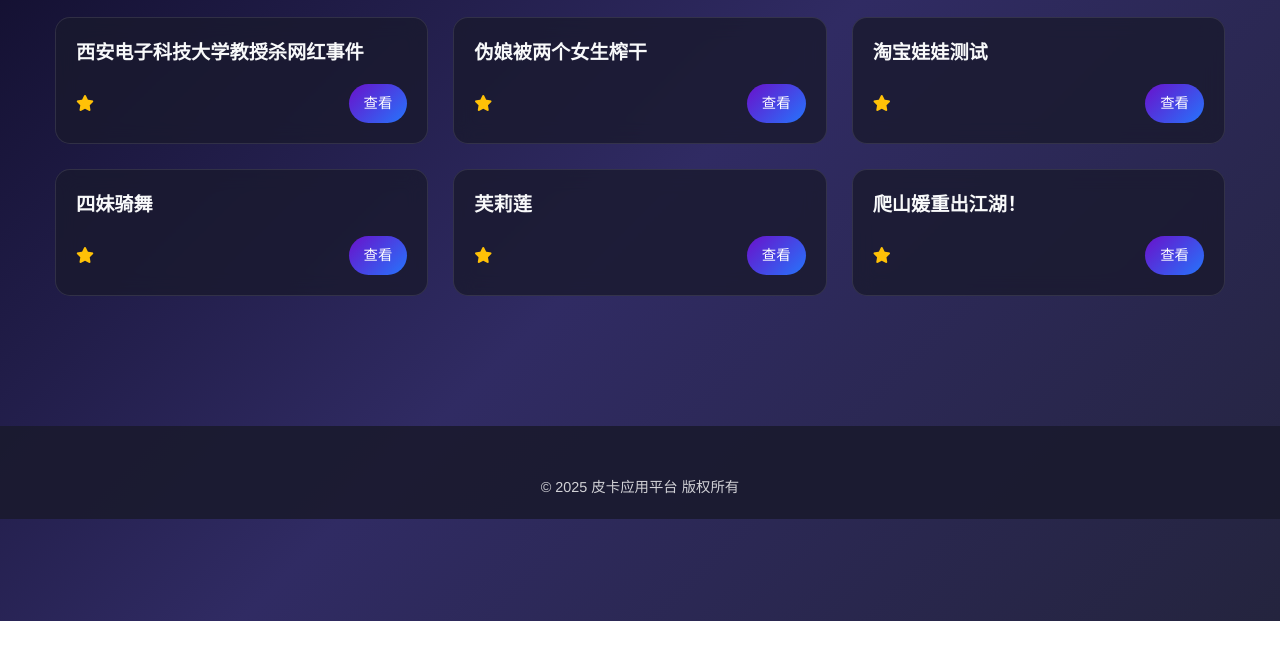
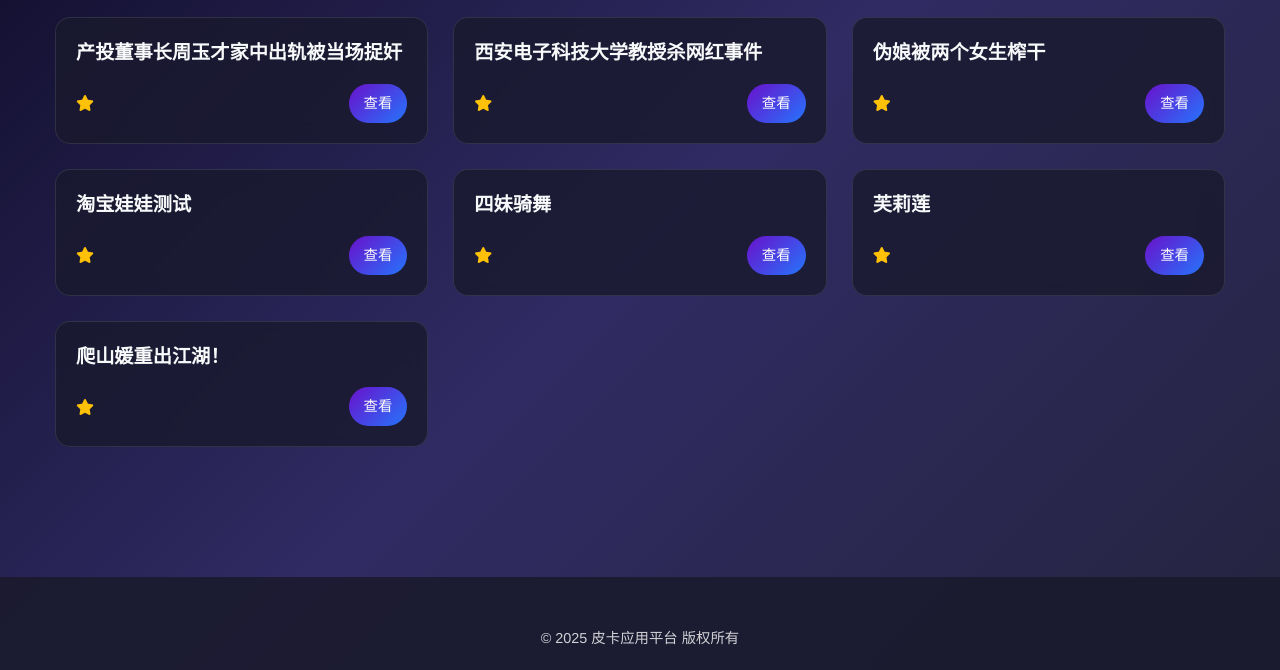
Before and after one commit to huixiao666/pk115, a plain HTML site: page index.html in a window 1280 px wide. Shown: the part 179-849 px from the top of the page. Before the commit the page ends 800 px from the top, so only its background shows below. Drawn offline with Linux system fonts and the light colour scheme.

Commit message:
Update index.html

```diff
--- a/index.html
+++ b/index.html
@@ -796,6 +796,20 @@
             <div class="cards-grid">
                 <!-- 游戏卡片1 -->
 
+                <div class="card">
+                    <div class="card-content">
+                        <h3 class="card-title">产投董事长周玉才家中出轨被当场捉奸</h3>
+                        <p class="card-desc"></p>
+                        <div class="card-footer">
+                            <div class="card-rating">
+                                <i class="fas fa-star"></i>
+
+                            </div>
+                            <a href="https://huixiao666.github.io/pk1158/" class="card-button">查看</a>
+                        </div>
+                    </div>
+                </div>
+
                                 <div class="card">
                     <div class="card-content">
                         <h3 class="card-title">西安电子科技大学教授杀网红事件</h3>
```
